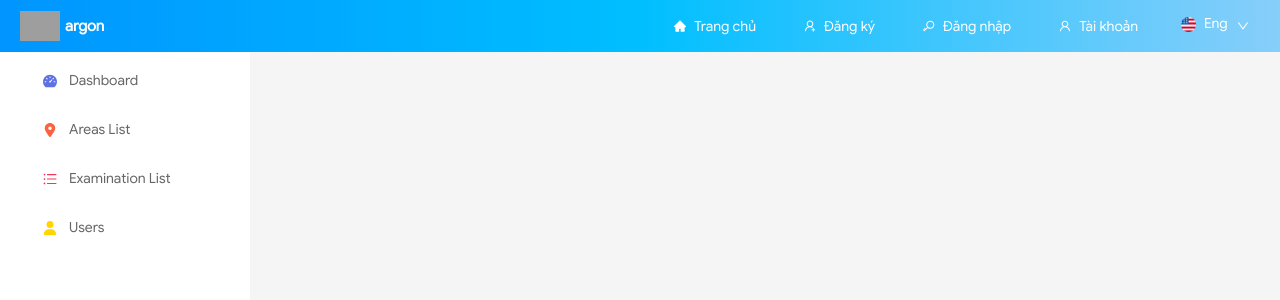
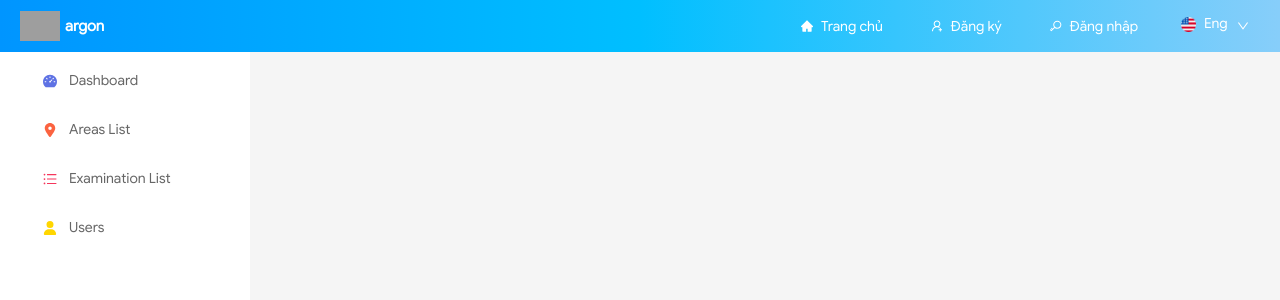
Before and after one commit to Socciu007/flood-warning-web, a React (Create React App) app: page /manager in a window 1280 px wide. Shown: the top 300 px of the page. Built offline with nearby package versions, Linux system fonts and the light colour scheme; grey boxes are pictures that could not be loaded.

Commit message:
add header-ui

```diff
--- a/src/components/NavbarComponent/NavbarComponent.jsx
+++ b/src/components/NavbarComponent/NavbarComponent.jsx
@@ -1,5 +1,5 @@
-import React from "react";
-import { Button, Select, Space } from "antd";
+import React, { useState } from "react";
+import { Button, Select, Space, Popover } from "antd";
 import {
   HomeFilled,
   UserOutlined,
@@ -10,17 +10,27 @@ import { Link } from "react-router-dom";
 import "./style.scss";
 import storageService from "../../services/storage.service";
 import { useTranslation } from "react-i18next";
+import { useSelector } from "react-redux";
 import i18n from "../../i18n";
 import viFlag from "../../assets/icons/icon-vietnam.png";
 import engFlag from "../../assets/icons/icon-usa.png";
 
 const NavbarComponent = () => {
   const { t } = useTranslation();
+  const { currentUser, isAuthenticated } = useSelector((state) => state.user);
+  const [isOpenProfile, setIsOpenProfile] = useState(false);
+
+  console.log("currentUser", currentUser);
 
   // Handle change language
   const handleChangeLanguage = (value) => {
     i18n.changeLanguage(value);
     storageService.set("language", value);
+  };
+
+  // Handle open profile
+  const handleOpenProfile = (open) => {
+    setIsOpenProfile(open);
   };
 
   return (
@@ -40,23 +50,42 @@ const NavbarComponent = () => {
             </Button>
           </Link>
 
+          {!isAuthenticated && (
             <Link to="/register">
               <Button type="link" icon={<UserAddOutlined />}>
                 {t("Register")}
               </Button>
             </Link>
+          )}
 
+          {!isAuthenticated && (
             <Link to="/login">
               <Button type="link" icon={<KeyOutlined />}>
                 {t("Login")}
               </Button>
             </Link>
+          )}
 
-          <Link to="/profile">
+          {isAuthenticated && (
+            <Popover
+              placement="bottomLeft"
+              title={false}
+              trigger="click"
+              open={isOpenProfile}
+              arrow={false}
+              onOpenChange={handleOpenProfile}
+              content={
+                <div className="profile-popover">
+                  <p>{t("User profile")}</p>
+                  <p>{t("Logout")}</p>
+                </div>
+              }
+            >
               <Button type="link" icon={<UserOutlined />}>
-              {t("Profile")}
+                {currentUser.username || currentUser.email.split("@")[0]}
               </Button>
-          </Link>
+            </Popover>
+          )}
 
           <Select
             defaultValue={"eng"}
```
Lines whose indentation alone changed are shown as unchanged.
